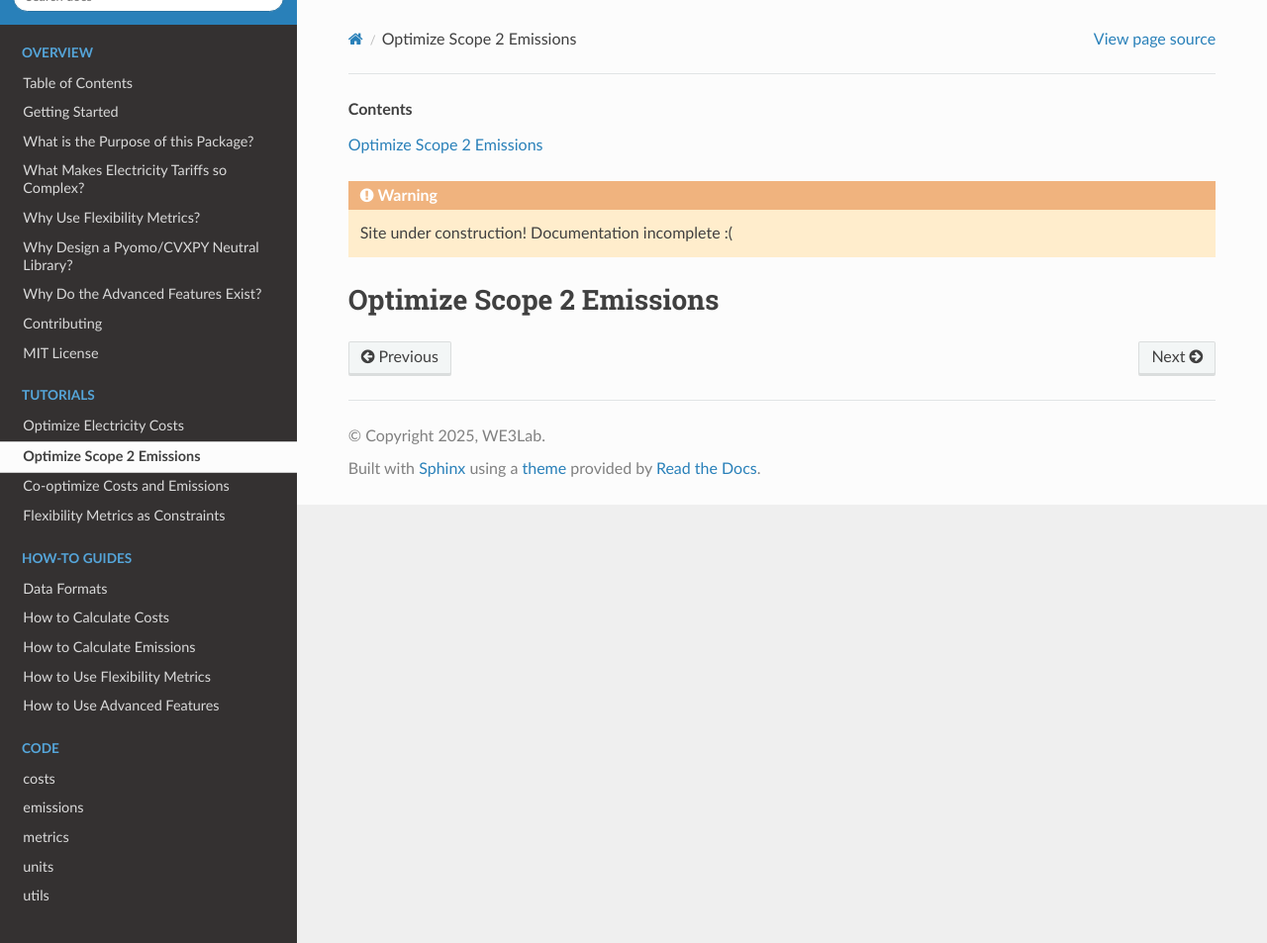
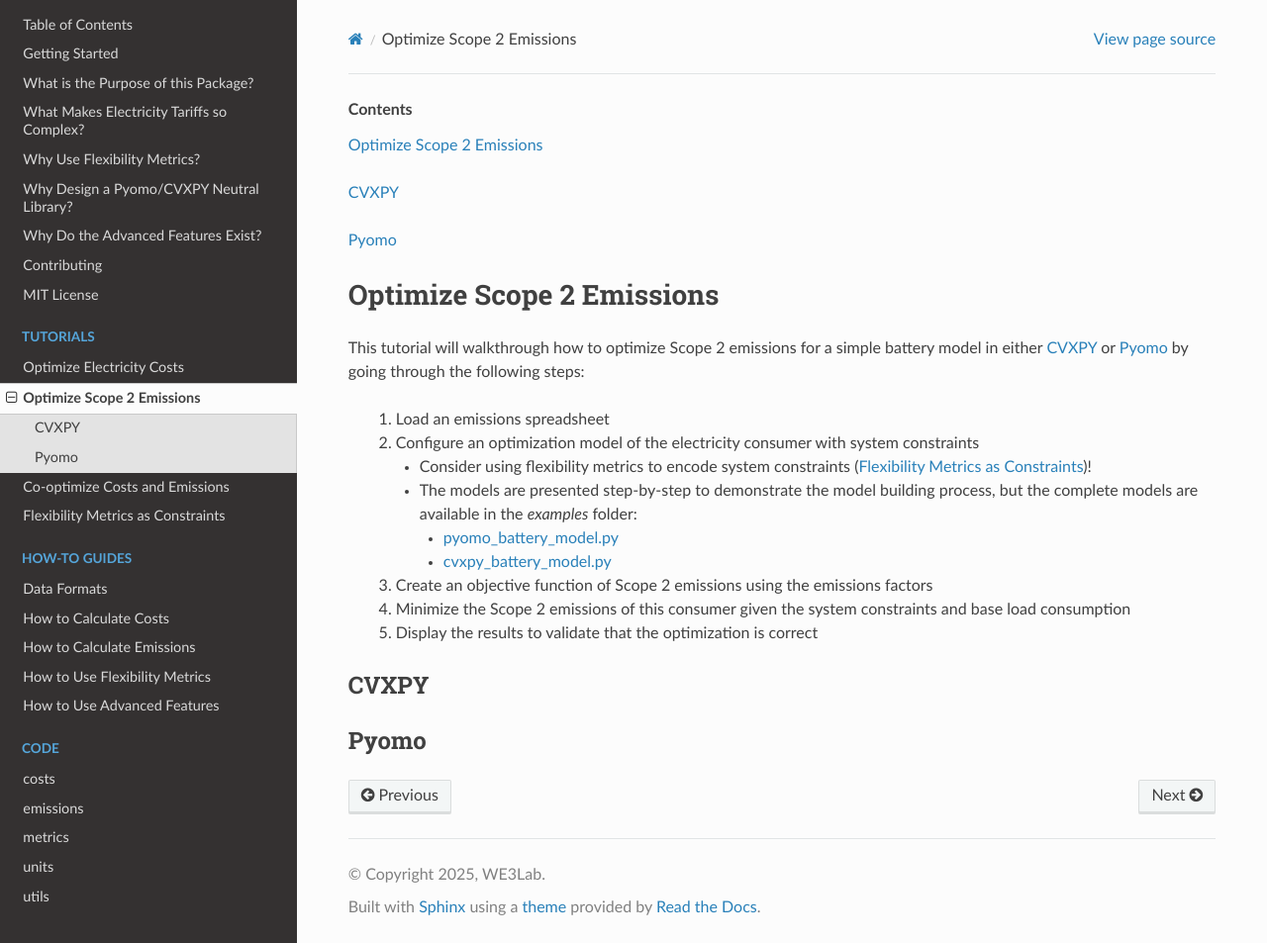
Before and after one commit to we3lab/eeco, a Sphinx documentation site: the page built from docs/optimize_emit.rst, in a window 1280 px wide and 953 px high. Shown: the whole window at 99% size. Built offline with Sphinx 7.4.7 and the Read the Docs theme 3.1.0, drawn with Linux system fonts in a browser that asks for light colours; formulas are drawn with MathJax 3.

Commit message:
Started on emissions tutorial

```diff
--- a/docs/how_to_emit.rst
+++ b/docs/how_to_emit.rst
@@ -1,9 +1,4 @@
 .. contents::
-
-.. WARNING::
-
-  Site under construction!
-  Documentation incomplete :(
 
 .. _how-to-emissions:
 
--- a/docs/optimize_emit.rst
+++ b/docs/optimize_emit.rst
@@ -1,12 +1,34 @@
 .. contents::
-
-.. WARNING::
-
-  Site under construction!
-  Documentation incomplete :(
 
 .. _tutorial-emit:
 
 **************************
 Optimize Scope 2 Emissions
 **************************
+
+This tutorial will walkthrough how to optimize Scope 2 emissions for a simple battery model in either :ref:`cvx-emit` or :ref:`pyo-emit` by going through the following steps:
+
+  #. Load an emissions spreadsheet
+  #. Configure an optimization model of the electricity consumer with system constraints
+
+     - Consider using flexibility metrics to encode system constraints (:ref:`tutorial-metrics`)!
+     - The models are presented step-by-step to demonstrate the model building process,
+       but the complete models are available in the `examples` folder:
+
+       - `pyomo_battery_model.py <https://github.com/we3lab/electric-emission-cost/blob/main/examples/pyomo_battery_model.py>`_
+       - `cvxpy_battery_model.py <https://github.com/we3lab/electric-emission-cost/blob/main/examples/cvxpy_battery_model.py>`_
+  #. Create an objective function of Scope 2 emissions using the emissions factors
+  #. Minimize the Scope 2 emissions of this consumer given the system constraints and base load consumption
+  #. Display the results to validate that the optimization is correct
+
+
+.. _cvx-emit:
+
+CVXPY
+=====
+
+
+.. _pyo-emit:
+
+Pyomo
+=====
```
